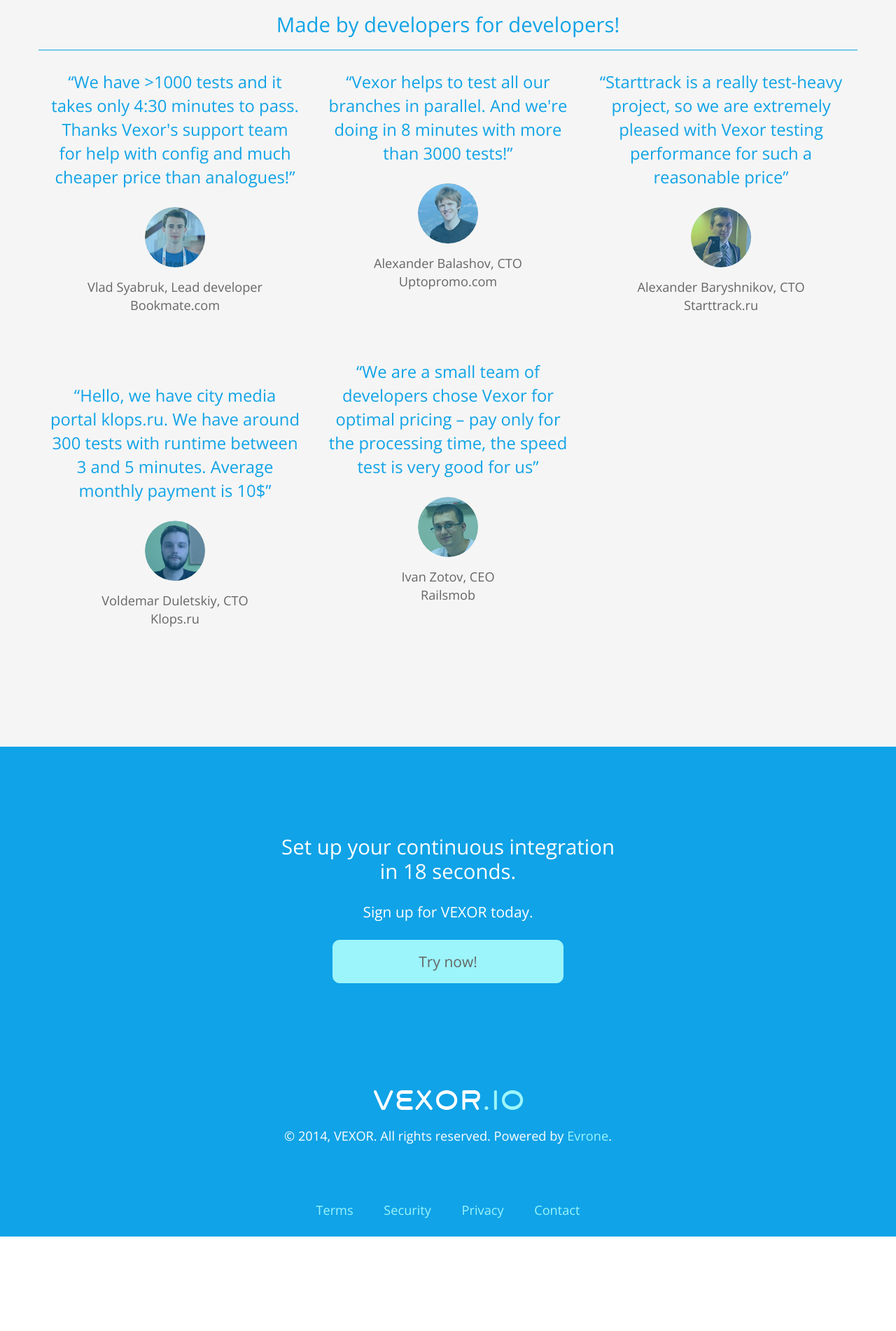
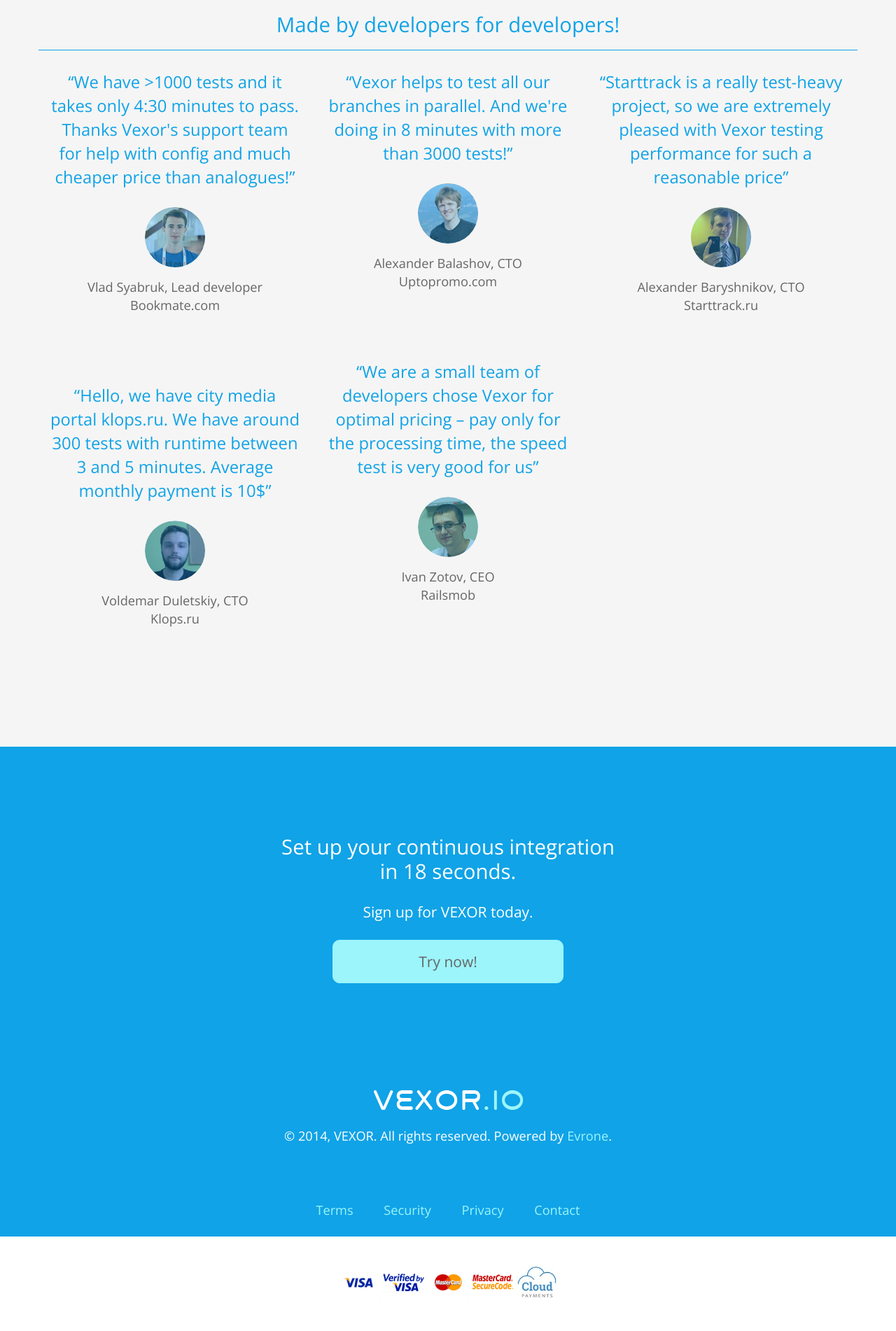
Before and after one commit to vexor/vx-promo, a Jekyll site: the page built from index.html, in a window 1280 px wide. Shown: the part 2656-4558 px from the top of the page at 70% size. Built offline with Jekyll 4.4.1, drawn with Linux system fonts in a browser that asks for light colours; nearby versions of some CDN libraries; Markdown is read by kramdown in place of the engine named in the settings; comment, search, counter and statistics services are not loaded; before the commit the page ends 4423 px from its top, so only the background shows below that.

Commit message:
added images

```diff
--- a/_layouts/promo.html
+++ b/_layouts/promo.html
@@ -41,5 +41,14 @@
         <a href="mailto:support@vexor.io">Contact</a>
       </div>
     </div>
+    <div class='row logos'>
+      <div class='col-sm-12'>
+        <img src="images/footer/visa.jpg">
+        <img src="images/footer/visa_verified.gif">
+        <img src="images/footer/mc.jpg">
+        <img src="images/footer/mc-secure.gif">
+        <img src="images/footer/cp.png">
+      </div>
+    </div>
   </div>
 </div>
--- a/stylesheets/content.css
+++ b/stylesheets/content.css
@@ -19,6 +19,15 @@
   padding: 3em 0 ;
   font-size: 18px;
   font-weight: 300;
+}
+
+.logos {
+  margin-top: 60px;
+  margin-bottom: 40px;
+}
+
+.logos img {
+  width: 60px;
 }
 
 .content-block-footer {
```
Also changed, not shown: images/footer/cp.png (added), images/footer/mc-secure.gif (added), images/footer/mc.jpg (added), images/footer/visa.jpg (added), images/footer/visa_verified.gif (added).
